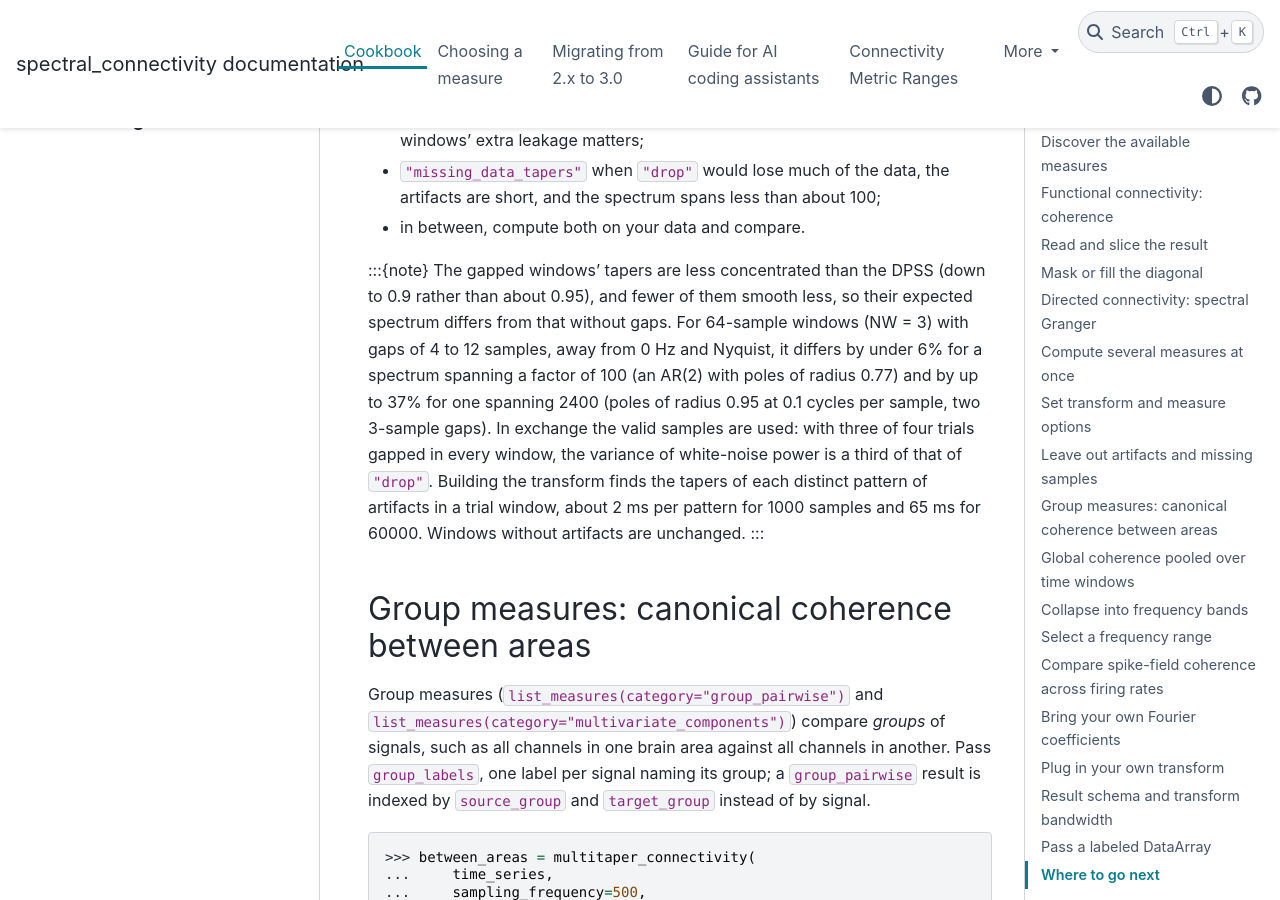
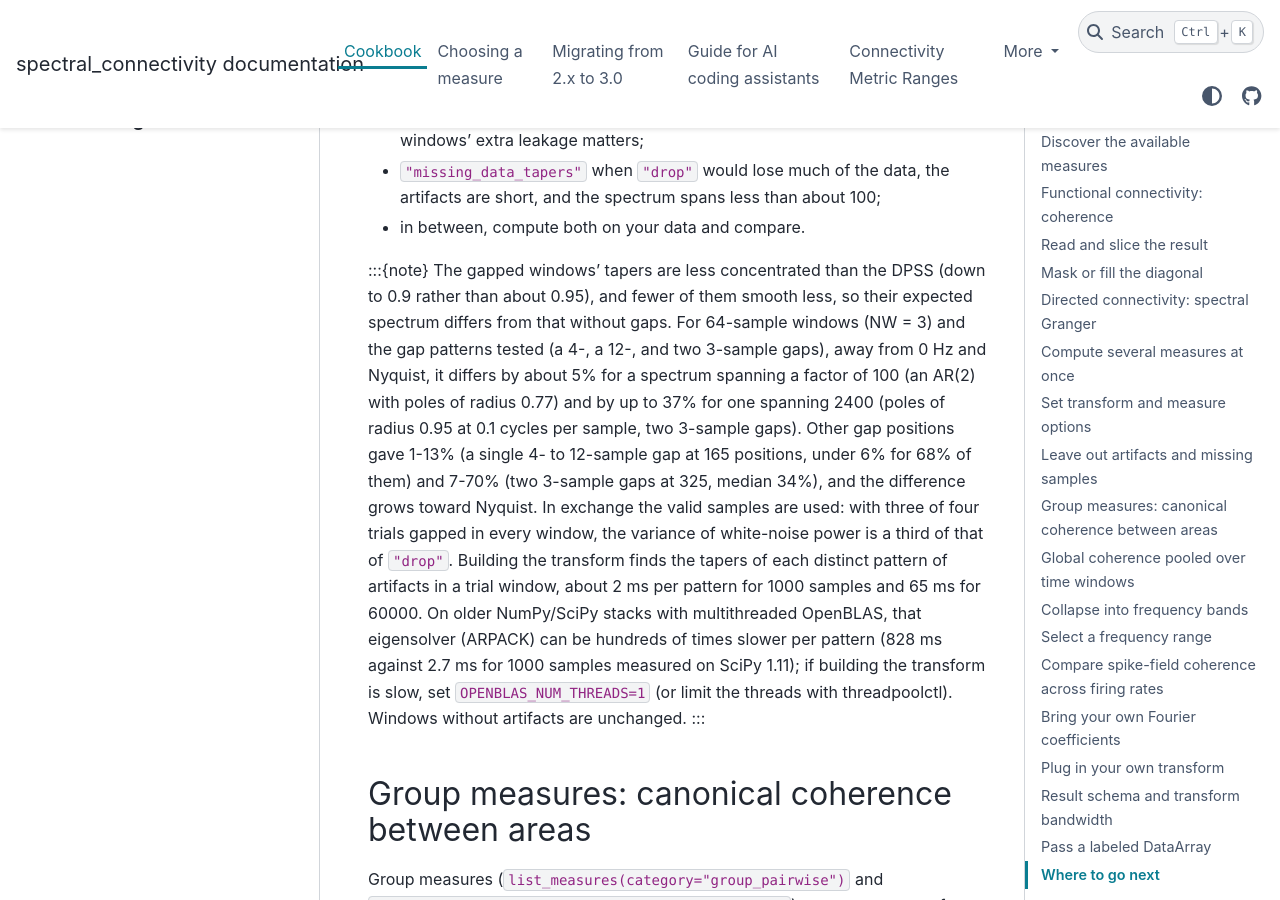
Before and after one commit to Eden-Kramer-Lab/spectral_connectivity, a Sphinx documentation site: the page built from docs/cookbook.md, in a window 1280 px wide and 900 px high, scrolled down 8318 px. Built offline with Sphinx 7.4.7 and the PyData theme 0.15.4, drawn with Linux system fonts in a browser that asks for light colours; pages that are not in the unit, such as notebooks, are missing from menus; the version number could not be read and is left out.

Commit message:
Bound the leakage figures to the gaps tested; note OpenBLAS threading
The cookbook note gives the leakage of the tested gap patterns (about 5%
and 37%) and the ranges over other positions (1-13% for a single 4- to
12-sample gap at 165 positions, under 6% for 68%; 7-70% for two 3-sample
gaps at 325, median 34%), growing toward Nyquist. It and the docstring
say that on older stacks multithreaded OpenBLAS can slow the eigensolver
hundreds of times, and to set OPENBLAS_NUM_THREADS=1.

Co-Authored-By: Claude Opus 5.5 <noreply@anthropic.com>

```diff
--- a/docs/cookbook.md
+++ b/docs/cookbook.md
@@ -397,15 +397,23 @@ Which to choose:
 :::{note}
 The gapped windows' tapers are less concentrated than the DPSS (down to 0.9
 rather than about 0.95), and fewer of them smooth less, so their expected
-spectrum differs from that without gaps. For 64-sample windows (NW = 3) with
-gaps of 4 to 12 samples, away from 0 Hz and Nyquist, it differs by under 6% for
-a spectrum spanning a factor of 100 (an AR(2) with poles of radius 0.77) and by
-up to 37% for one spanning 2400 (poles of radius 0.95 at 0.1 cycles per sample,
-two 3-sample gaps). In exchange the valid samples are used: with three of four
+spectrum differs from that without gaps. For 64-sample windows (NW = 3) and
+the gap patterns tested (a 4-, a 12-, and two 3-sample gaps), away from 0 Hz
+and Nyquist, it differs by about 5% for a spectrum spanning a factor of 100
+(an AR(2) with poles of radius 0.77) and by up to 37% for one spanning 2400
+(poles of radius 0.95 at 0.1 cycles per sample, two 3-sample gaps). Other gap
+positions gave 1-13% (a single 4- to 12-sample gap at 165 positions, under 6%
+for 68% of them) and 7-70% (two 3-sample gaps at 325, median 34%), and the
+difference grows
+toward Nyquist. In exchange the valid samples are used: with three of four
 trials gapped in every window, the variance of white-noise power is a third of
 that of `"drop"`. Building the transform finds the tapers of each distinct
 pattern of artifacts in a trial window, about 2 ms per pattern for 1000
-samples and 65 ms for 60000. Windows without artifacts are unchanged.
+samples and 65 ms for 60000. On older NumPy/SciPy stacks with multithreaded
+OpenBLAS, that eigensolver (ARPACK) can be hundreds of times slower per
+pattern (828 ms against 2.7 ms for 1000 samples measured on SciPy 1.11); if
+building the transform is slow, set `OPENBLAS_NUM_THREADS=1` (or limit the
+threads with threadpoolctl). Windows without artifacts are unchanged.
 :::
 
 ## Group measures: canonical coherence between areas
```
Also changed, not shown: 1 other file.
